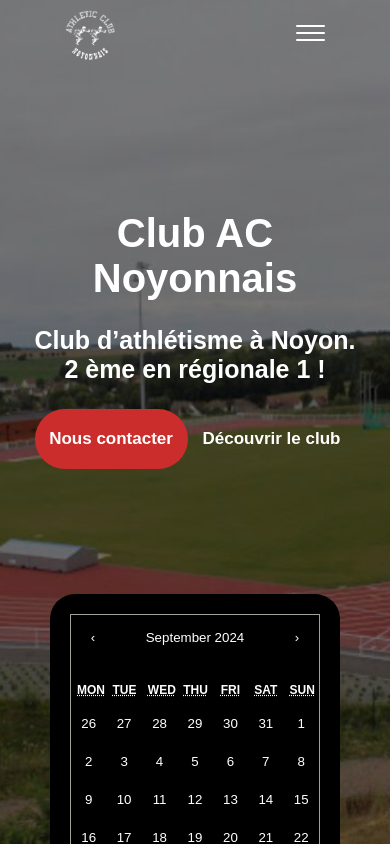
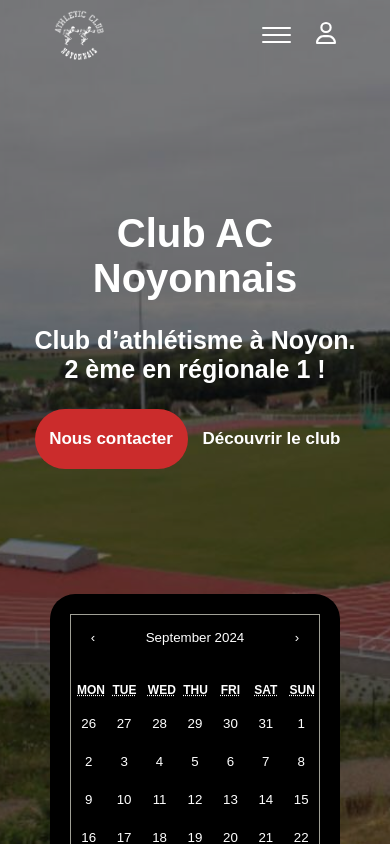
Before and after one commit to CARNEIRO-MOREIRA-Steven/ac-noyon, a Next.js app: page / in a window 390 px wide. Shown: the top 844 px of the page. Built offline with nearby package versions, Linux system fonts and the light colour scheme; no server answers.

Commit message:
Connect Strapi API + responsive + Refresh render

```diff
--- a/src/app/components/Header.jsx
+++ b/src/app/components/Header.jsx
@@ -46,6 +46,7 @@
         <Link href='/evenements' className={activePath === '/evenements' ? 'active' : ''}>Evénements</Link>
         <Link href='/inscriptions_horaires' className={activePath === '/inscriptions_horaires' ? 'active' : ''}>Inscriptions / Horaires</Link>
         <Link href='/contact' className={activePath === '/contact' ? 'active' : ''}>Contact</Link>
+        <a href="https://ac-noyon-strapi-app.onrender.com/"><img className="connect_user" src='user-regular.svg'></img></a>
       </nav>
       <div className="mobile-menu">
         <div id="menuToggle">
@@ -61,6 +62,7 @@
             <li><Link href='/contact' className={activePath === '/contact' ? 'active' : ''}>Contact</Link></li>
           </ul>
         </div>
+        <a href="https://ac-noyon-strapi-app.onrender.com/"><img className="connect_user" src='user-regular.svg'></img></a>
       </div>
     </header>
   );
--- a/src/app/components/header.css
+++ b/src/app/components/header.css
@@ -26,6 +26,9 @@
     height: 80px;
     margin-left: 50px;
     filter: invert();
+}
+.connect_user{
+  width: 20px;
 }
 
 .desktop-nav {
@@ -165,6 +168,8 @@
 
     .mobile-menu {
       display: flex;
+      align-items: flex-end;
+      gap: 25px;
     }
 
     header {
```
